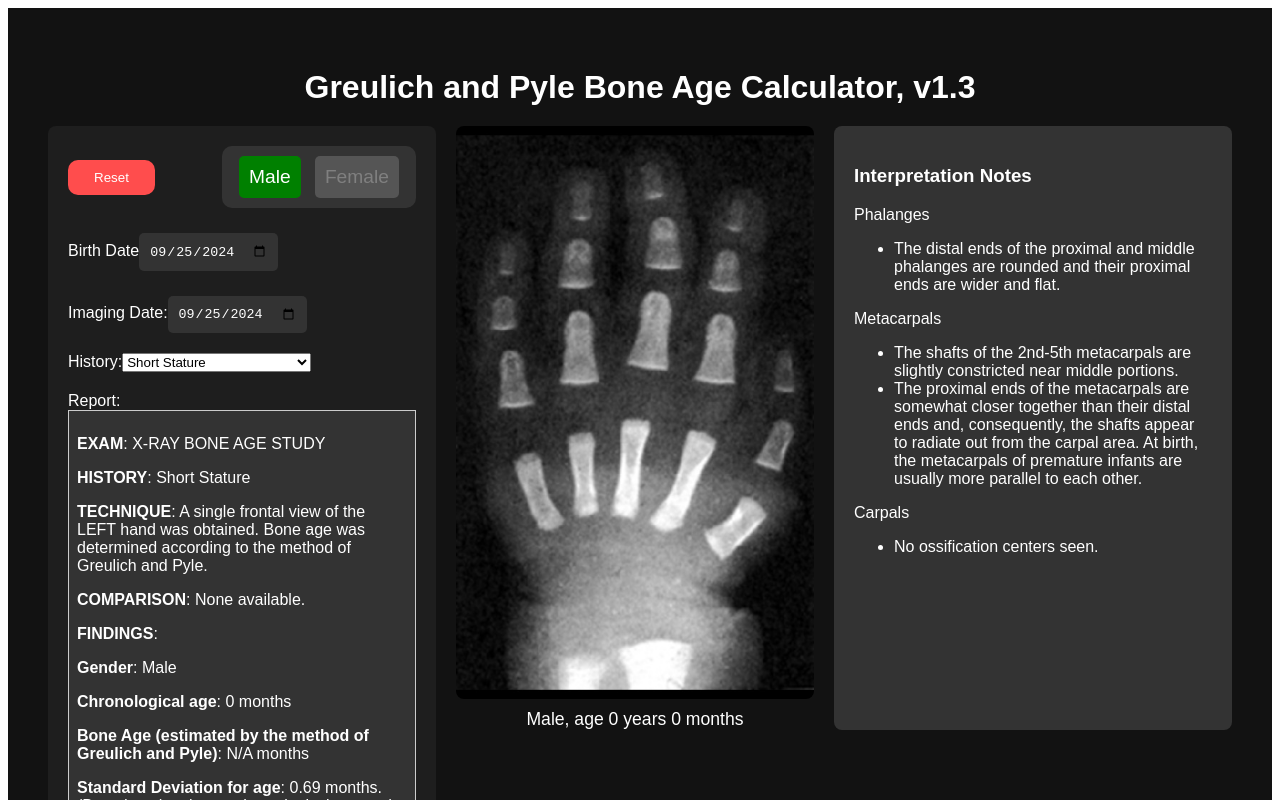
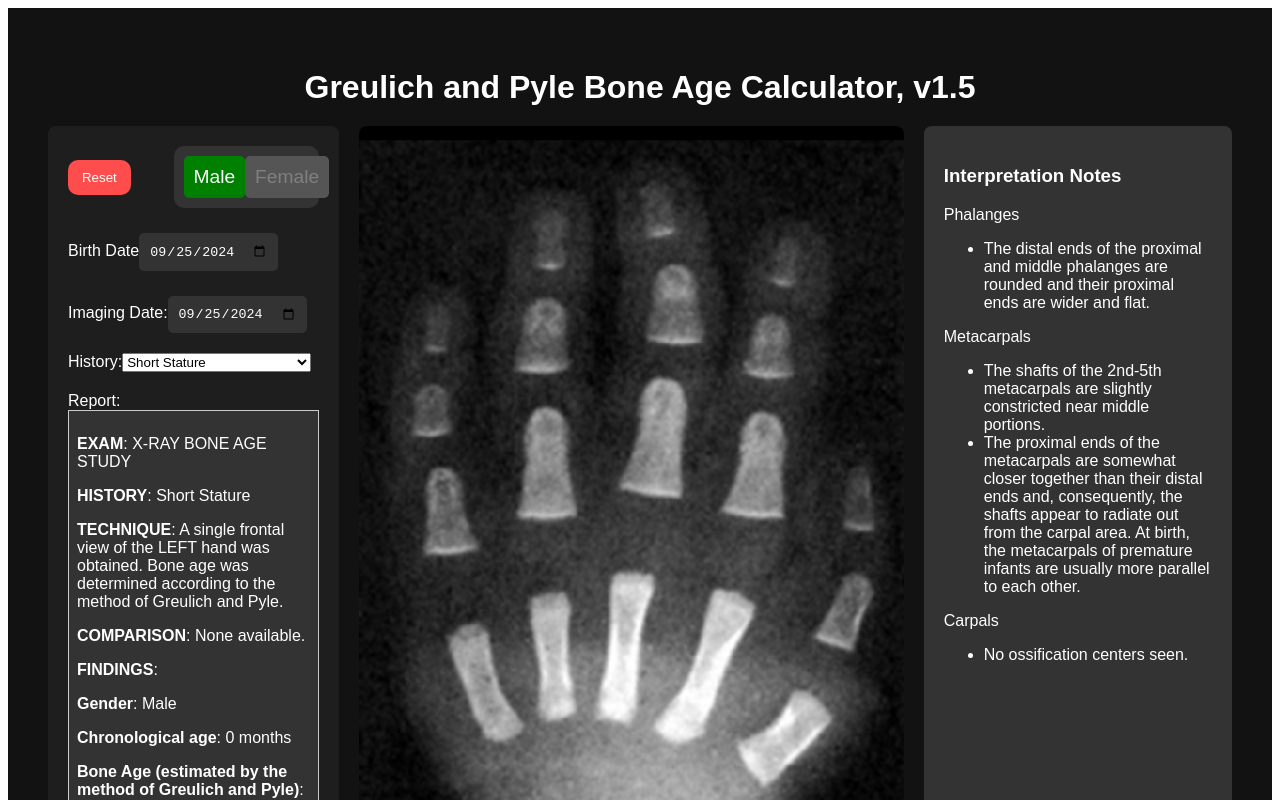
Before and after one commit to dfnr2/bone-age-app, a Vue app: page / in a window 1280 px wide. Shown: the top 800 px of the page. Built offline with nearby package versions, Linux system fonts and the light colour scheme.

Commit message:
Add horizontal scroll wheel
- Also, restrict age from 0 to 19 years

- adjust proportions so image is 50%, clinical panel and notes are 25%
each

```diff
--- a/src/App.vue
+++ b/src/App.vue
@@ -1,7 +1,7 @@
 <template>
   <div id="app">
     <!-- Title -->
-    <h1>Greulich and Pyle Bone Age Calculator, v1.3</h1>
+    <h1>Greulich and Pyle Bone Age Calculator, v1.5</h1>
 
     <!-- Main Content -->
     <div class="main-container">
@@ -134,11 +134,11 @@ h1 {
 }
 
 .clinical-panel-container {
-  flex: 1 1 33%;
+  flex: 1 1 25%;
 }
 
 .image-display-container {
-  flex: 1 1 66%;
+  flex: 1 1 75%;
   display: flex;
   flex-direction: column;
 }
--- a/src/components/ClinicalPanel.vue
+++ b/src/components/ClinicalPanel.vue
@@ -3,7 +3,7 @@
     <div class="panel-header">
       <!-- Reset Button -->
       <div class="reset-container">
-        <button @click="resetDates" class="reset-button">Reset</button>
+        <div><button @click="resetDates" class="reset-button">Reset</button></div>
       </div>
 
       <!-- Gender Slider -->
@@ -128,16 +128,18 @@ export default {
 
       const birth = new Date(birthDate.value);
       const imaging = new Date(imagingDate.value);
-      let yearDiff = imaging.getFullYear() - birth.getFullYear();
+      const yearDiff = imaging.getFullYear() - birth.getFullYear();
       let monthDiff = imaging.getMonth() - birth.getMonth();
-      let dayDiff = imaging.getDate() - birth.getDate();
+      const dayDiff = imaging.getDate() - birth.getDate();
 
       // Adjust monthDiff if the imaging day is before the birth day in the current month
       if (dayDiff < 0) {
         monthDiff -= 1;
       }
 
-      return yearDiff * 12 + monthDiff; // Total age in months
+      const months = yearDiff * 12 + monthDiff; // Total age in months
+
+      return Math.min(Math.max(months, 0), 240);
     });
 
     // Method to Set Gender and Update Report
@@ -157,7 +159,7 @@ export default {
     };
 
     // Debounced Update Report to Optimize Performance
-    const updateReportDebounced = debounce(updateReport, 300);
+    const updateReportDebounced = debounce(updateReport, 100);
 
     // Method to Reset Dates and History to Default Values
     const resetDates = () => {
--- a/src/components/ImageDisplay.vue
+++ b/src/components/ImageDisplay.vue
@@ -227,13 +227,19 @@ export default {
 
     // Debounce the scroll handler to prevent rapid navigation
     const debouncedHandleWheel = debounce((event) => {
-      const { deltaY } = event;
+      const { deltaX, deltaY } = event;
       if (deltaY > 0) {
         // Scrolling down
         nextImage();
       } else if (deltaY < 0) {
         // Scrolling up
         previousImage();
+      } else if (deltaX < 0) {
+        // Scrolling left
+        previousImage();
+      } else if (deltaX > 0) {
+        // Scrolling down
+        nextImage();
       }
     }, debounceDelay); // Adjust the delay (ms) as needed
 
@@ -295,7 +301,7 @@ export default {
 }
 
 .image-content {
-  flex: 1 1 50%;
+  flex: 1 1 67%;
   max-width: 100%;
   min-width: 240px; /* Minimum image width (60% of original image width) */
   display: flex;
@@ -320,7 +326,7 @@ export default {
 }
 
 .interpretation-notes {
-  flex: 1 1 50%;
+  flex: 1 1 33%;
   padding: 20px;
   background-color: #333;
   color: white;
```
